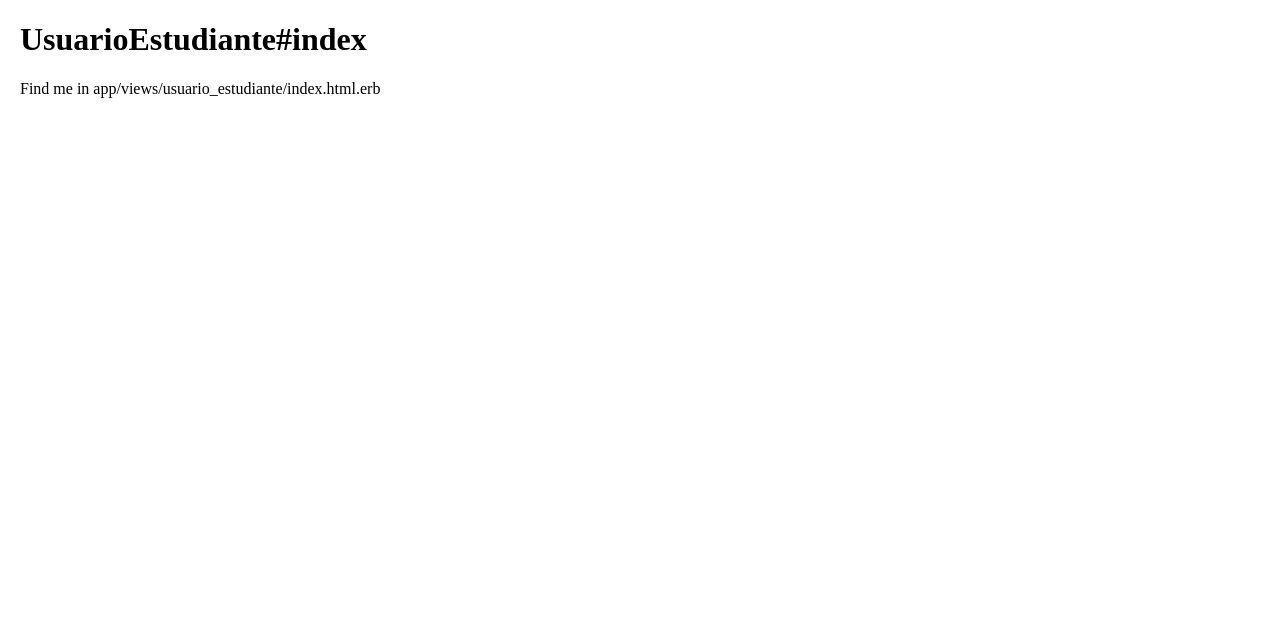
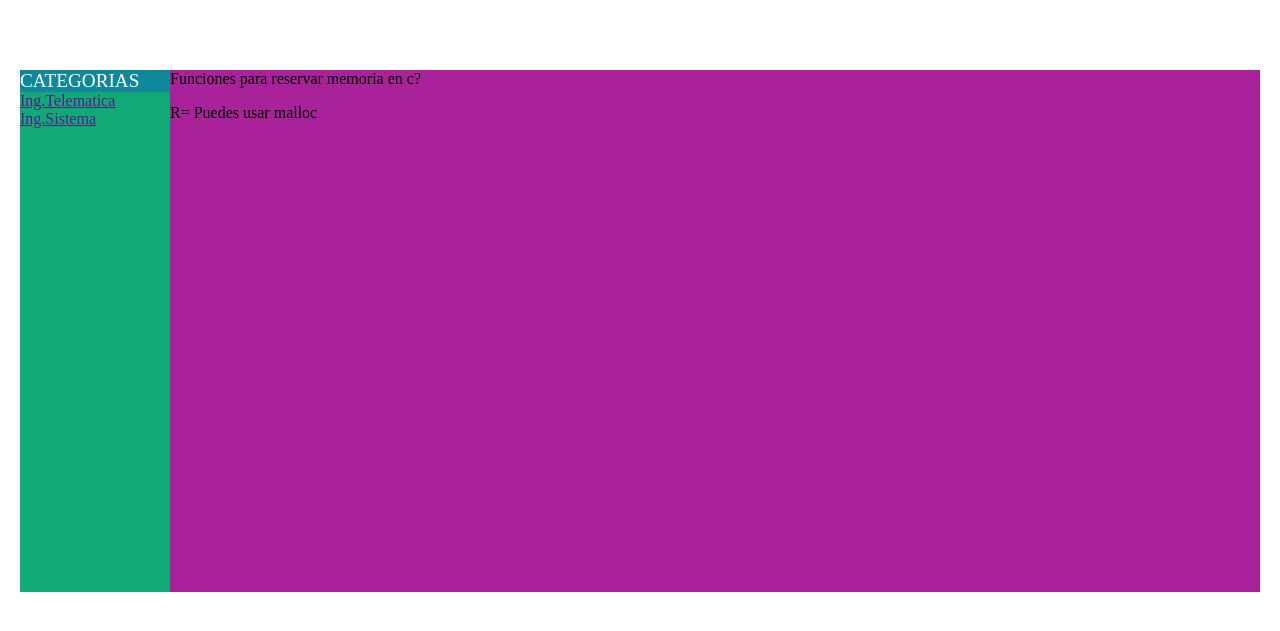
Before and after one commit to HackathonNicaragua/weareone, a Rails app: page /usuario_estudiante/index in a window 1280 px wide. Shown: the top 631 px of the page. Run offline with Rails 7, Linux system fonts and the light colour scheme; style sheets or scripts are compiled from the project's sources.

Commit message:
Primera version de la vista usuario_estudiante

```diff
--- /dev/null
+++ b/uniting-university/app/assets/stylesheets/usuario_estudiante.css
@@ -0,0 +1,23 @@
+body{
+	margin-left: 20px;
+    margin-right: 20px;
+}
+#aside_estudiante{
+background: #189;
+width: 150px;
+margin-top: 70px;
+}
+#btn_cate_estudiante{
+color: #fff;
+font-size: 1.2em;
+}
+#lista_categoria_estudiante{
+background: #1a7;
+height: 500px;
+}
+#preguntas_estudiante{
+	background: #a29;
+	margin-left:150px;
+    margin-top: -538px;
+    height: 522px;
+}
--- a/uniting-university/app/views/usuario_estudiante/index.html.erb
+++ b/uniting-university/app/views/usuario_estudiante/index.html.erb
@@ -1,2 +1,20 @@
-<h1>UsuarioEstudiante#index</h1>
-<p>Find me in app/views/usuario_estudiante/index.html.erb</p>
+<!DOCTYPE html>
+<html>
+<head>
+	<title>usuario_estudiante</title>
+</head>
+<body>
+	<aside id="aside_estudiante">
+	     <div id="btn_cate_estudiante"> CATEGORIAS </div>
+			<div id="lista_categoria_estudiante">
+				<a href="" > Ing.Telematica</a> <br>
+				<a href=""> Ing.Sistema</a>
+		</div>
+
+	</aside>
+  	<div id="preguntas_estudiante">
+				<p> Funciones para reservar memoria en c? </p>
+				<p> R=  Puedes usar malloc </p>
+	</div>
+</body>
+</html>
```
